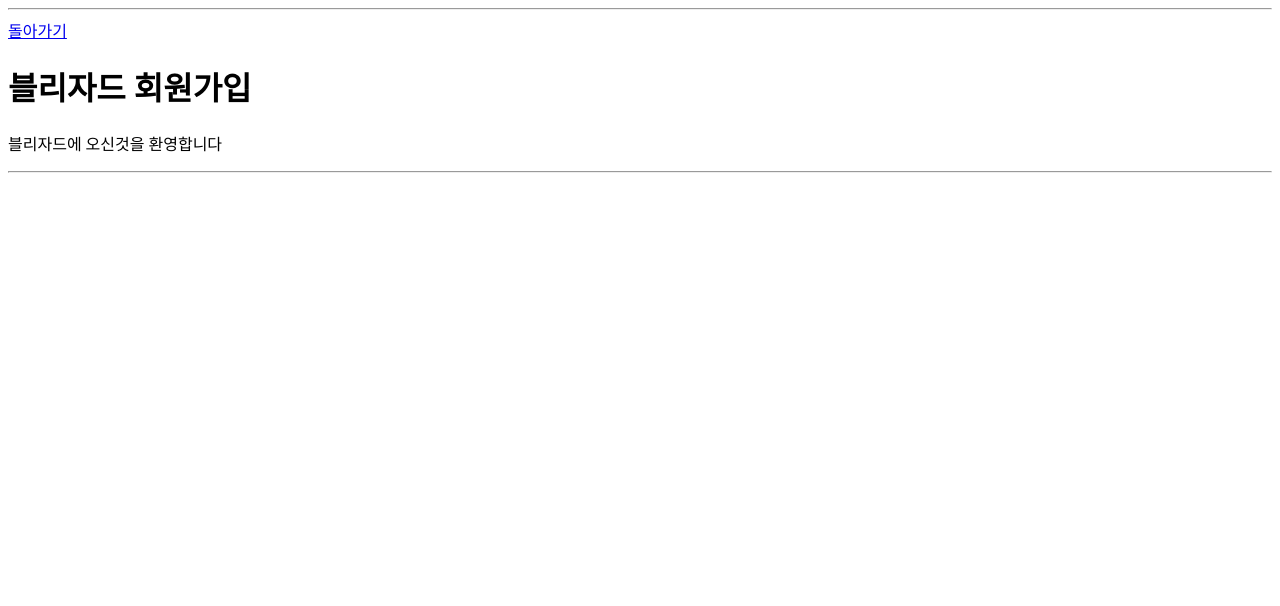
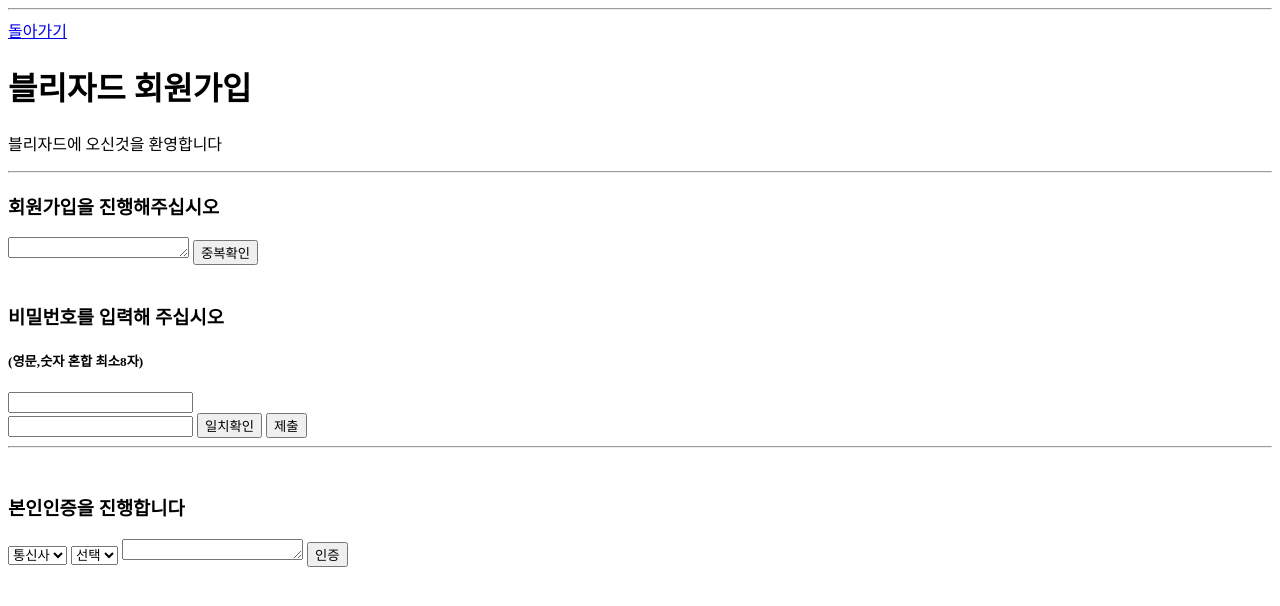
Before and after one commit to luel9635/DP2019, a plain HTML site: page form.html in a window 1280 px wide. Drawn offline with Linux system fonts and the light colour scheme.

Commit message:
Update form.html

```diff
--- a/form.html
+++ b/form.html
@@ -14,7 +14,56 @@
     <p>블리자드에 오신것을 환영합니다</p>
 
     <hr/>
+
+    <h3>회원가입을 진행해주십시오</h3>
     <form>
+            <textarea cols="20" rows="1">
+
+
+                </textarea>
+                 <!-- button 버튼-->
+                 <input type="button" onclick="alert('사용가능한 아이디입니다')"value="중복확인" />
+                 <br>
+                 <br>
+                 <h3>비밀번호를 입력해 주십시오</h3><h5>(영문,숫자 혼합 최소8자)</h5>
+                 <input value="" type="password" cols="20" rows="1">
+                 <br>
+                 <input value="" type="password" cols="20" rows="1">
+            </input>
+
+
+                 <input type="button" onclick="alert('비밀번호가 일치합니다')" value="일치확인"/>
+
+                 <!-- submit 제출 버튼-->
+                <input type="submit" value="제출" />
+                <hr>
+<br>
+<h3> 본인인증을 진행합니다 </h3>
+<select>
+
+
+<option>통신사</option>
+<option>kt</option>
+<option>skt</option>
+<option>U+</option>
+</select>
+<select>
+        <option>선택</option>
+        <option>010</option>
+        <option>011</option>
+        <option>070</option>
+
+
+    </select>
+    <textarea cols="20" rows="1">
+
+
+        </textarea>
+         <!-- button 버튼-->
+         <input type="button" onclick="alert('인증번호가 발송되었습니다')"value="인증" />
+
+
+
 
     </form>
 
```
